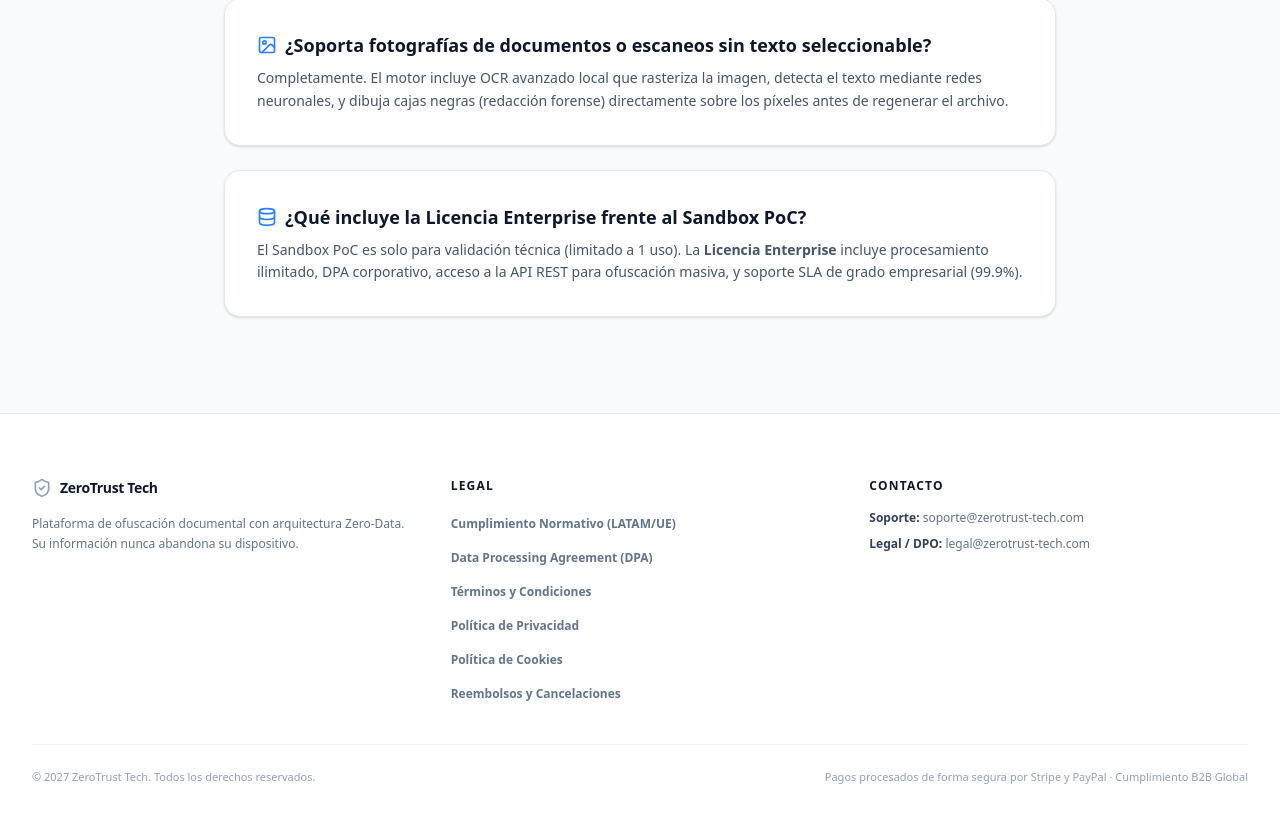
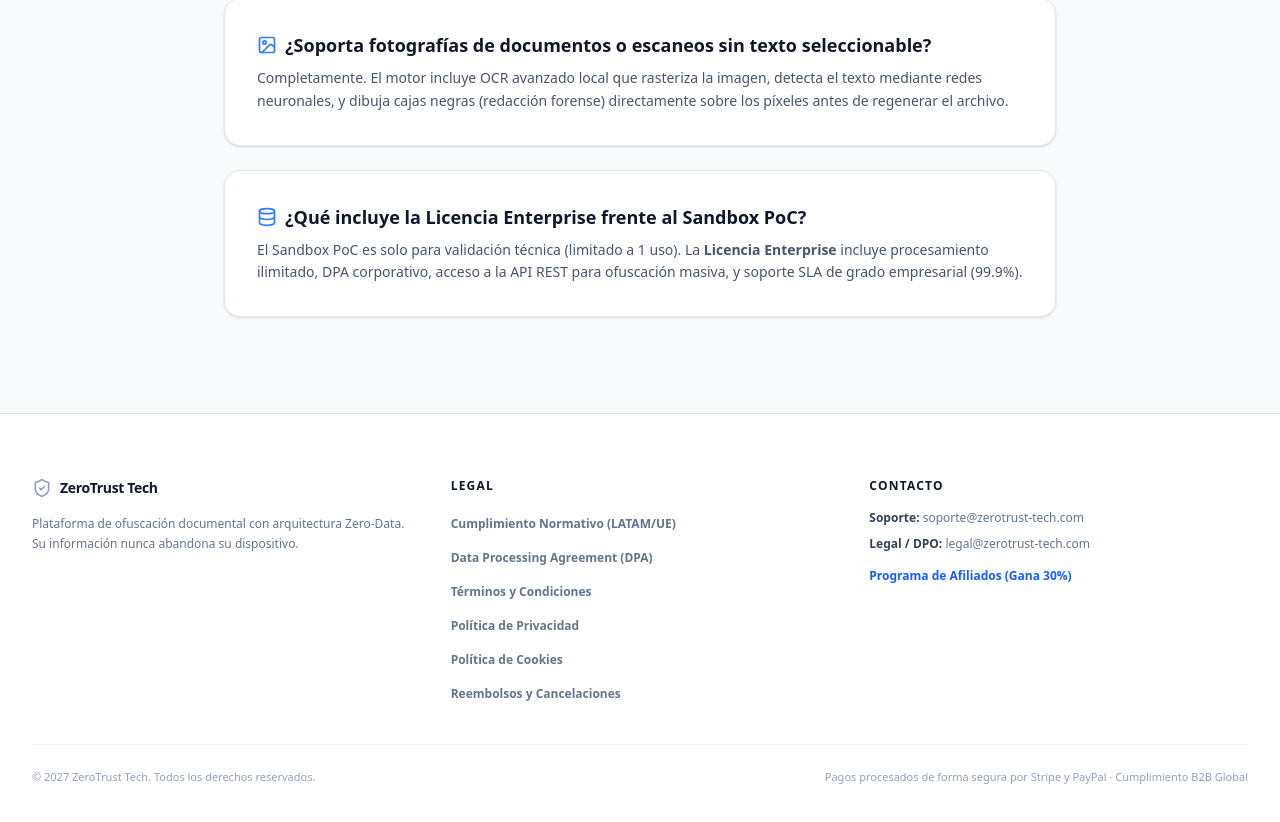
Before and after one commit to DamianMacancela/ZeroTrust, a Next.js app: page / in a window 1280 px wide. Shown: the part 2149-2971 px from the top of the page. Built offline with nearby package versions, Linux system fonts and the light colour scheme; no server answers.

Commit message:
feat(sales): add affiliate program to footer

```diff
--- a/src/app/page.tsx
+++ b/src/app/page.tsx
@@ -571,6 +571,7 @@ export default function LegalTechLanding() {
               <ul className="space-y-2.5">
                 <li className="text-xs text-slate-500"><span className="font-semibold text-slate-700">Soporte:</span> soporte@zerotrust-tech.com</li>
                 <li className="text-xs text-slate-500"><span className="font-semibold text-slate-700">Legal / DPO:</span> legal@zerotrust-tech.com</li>
+                <li><a href={`https://wa.me/${process.env.NEXT_PUBLIC_WHATSAPP_NUMBER || '593999999999'}?text=Hola,%20tengo%20una%20audiencia%20y%20me%20interesa%20el%20Programa%20de%20Afiliados%20(Comisiones).`} className="text-xs font-bold text-blue-600 hover:text-blue-800 transition-colors">Programa de Afiliados (Gana 30%)</a></li>
               </ul>
             </div>
 
```
